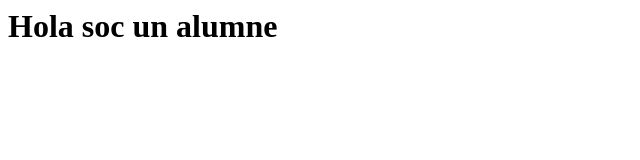
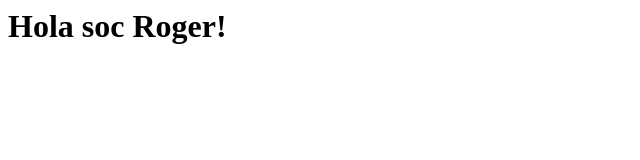
Before and after one commit to eponss/act2jenkins, a plain HTML site: page index.html in a window 1280 px wide. Shown: the whole page, without its empty margins (0-640 px from the left). Drawn offline with Linux system fonts and the light colour scheme.

Commit message:
Update index.html

```diff
--- a/index.html
+++ b/index.html
@@ -1 +1 @@
-<h1>Hola soc un alumne</h1>
+<h1>Hola soc Roger!</h1>
```
